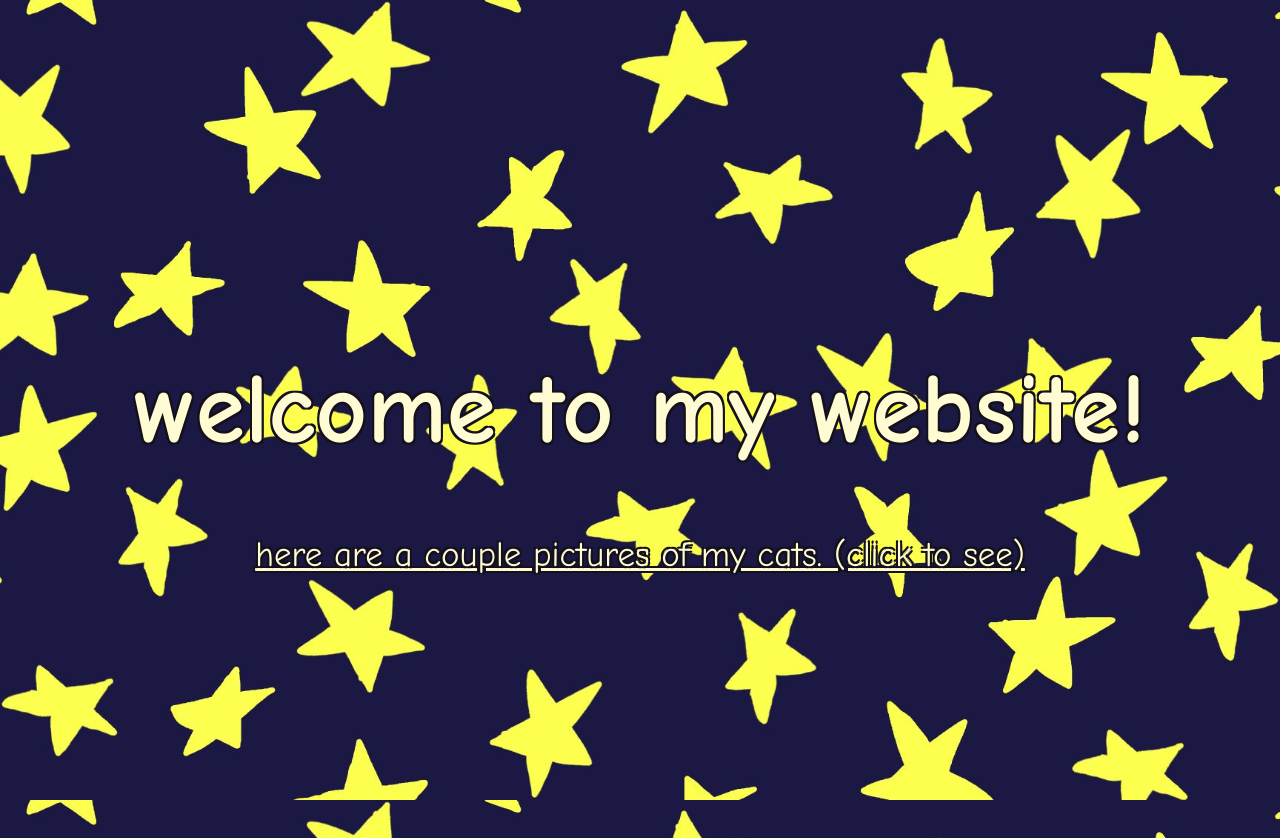
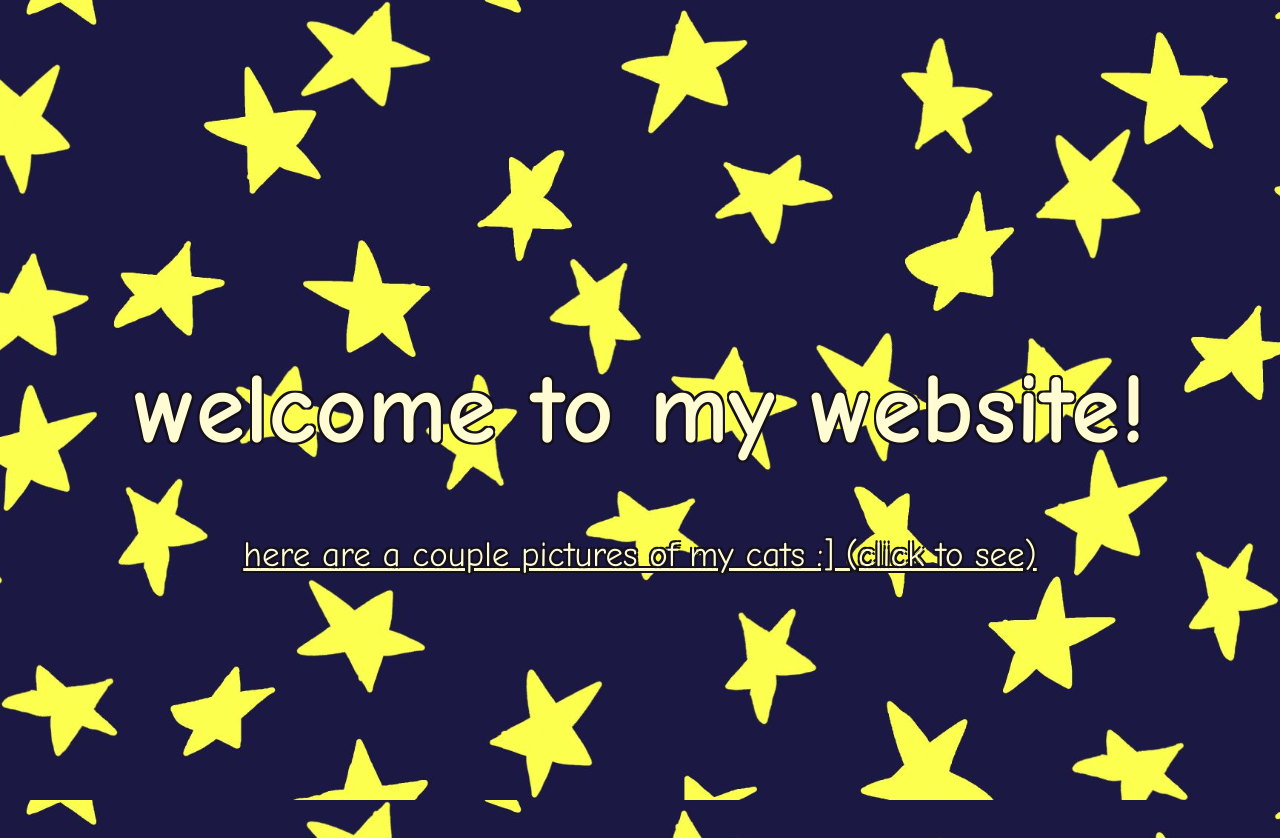
Before and after one commit to codingperson9000/home-page, a plain HTML site: page index.html in a window 1280 px wide. Drawn offline with Linux system fonts and the light colour scheme.

Commit message:
Update index.html

```diff
--- a/index.html
+++ b/index.html
@@ -57,7 +57,7 @@
     </head>
     <body>
         <h1>welcome to my website!</h1>
-        <span class="toggle-link" onclick="toggleImages()">here are a couple pictures of my cats. (click to see)</span>
+        <span class="toggle-link" onclick="toggleImages()">here are a couple pictures of my cats :] (click to see)</span>
         <div class="cat-images" id="catImages">
             <img src="cat1.jpg" alt="Cat 1">
             <img src="cat2.jpg" alt="Cat 2">
```
